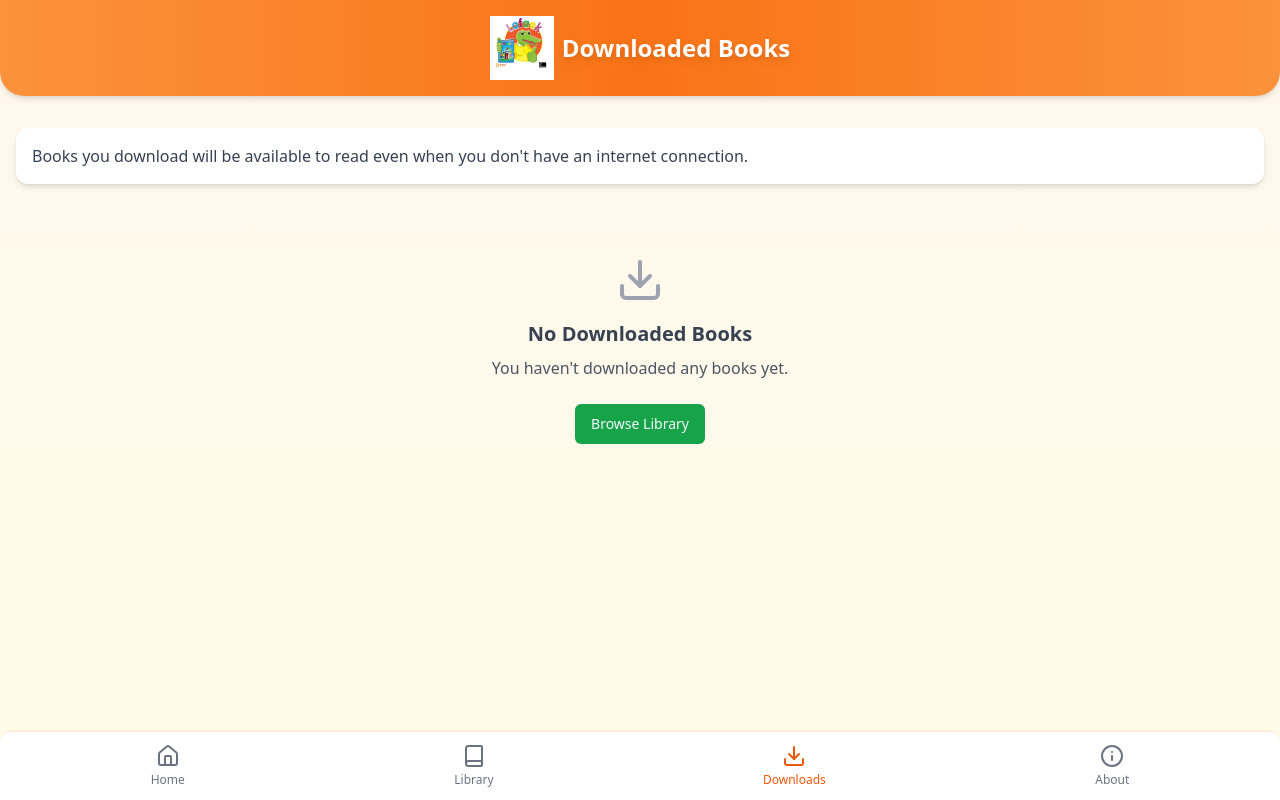
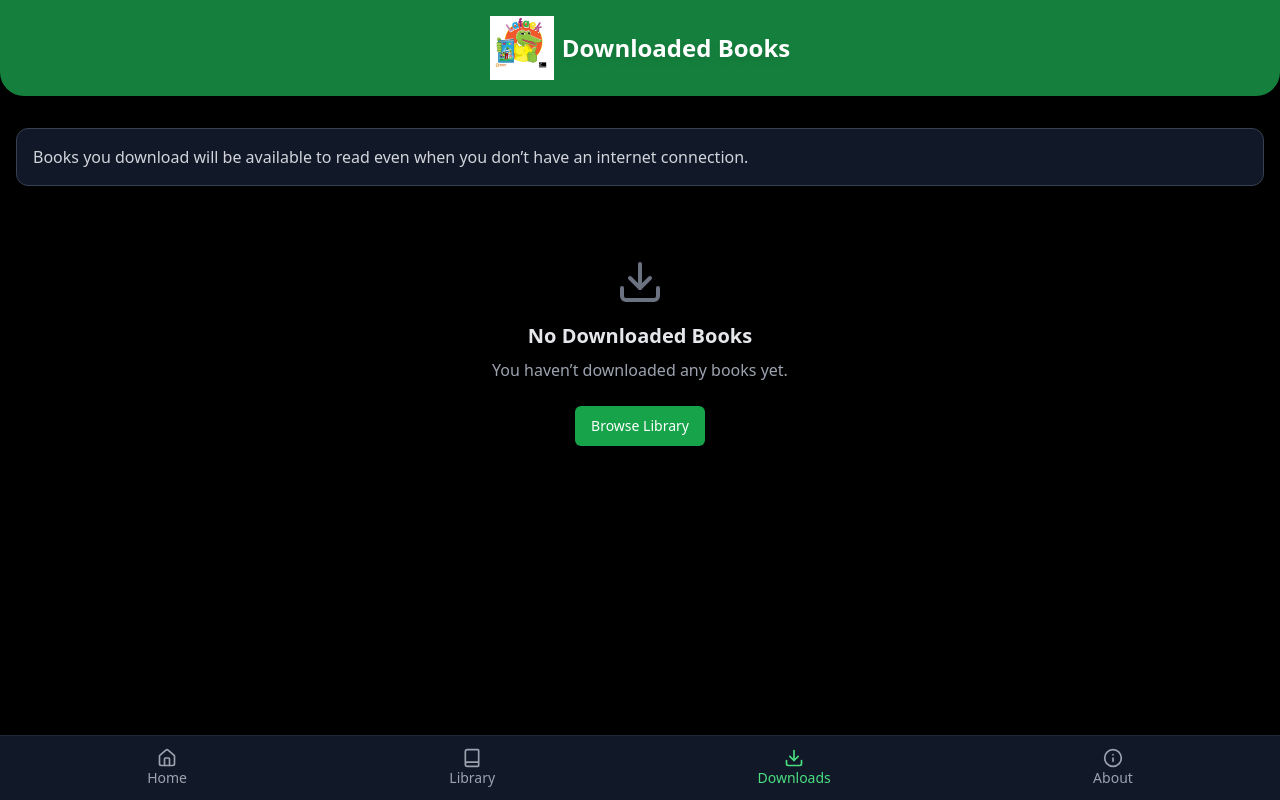
Before and after one commit to ChynaBlueInk/Lafaek-childrens-book-library, a Next.js app: page /downloads in a window 1280 px wide. Built offline with nearby package versions, Linux system fonts and the light colour scheme.

Commit message:
Restyled Downloads page to match site theme

```diff
--- a/app/downloads/page.tsx
+++ b/app/downloads/page.tsx
@@ -1,91 +1,107 @@
-"use client"
+"use client";
 
-import Link from "next/link"
-import Image from "next/image"
-import { Book, Download, Home, Info, Trash2 } from "lucide-react"
-import { useEffect, useState } from "react"
-import { Button } from "@/components/ui/button"
+import Link from "next/link";
+import Image from "next/image";
+import { Book, Download, Home, Info, Trash2 } from "lucide-react";
+import { useEffect, useState } from "react";
+import { Button } from "@/components/ui/button";
 
 interface DownloadedBook {
-  id: number
-  title: string
-  cover: string
-  downloadDate: string
+  id: number;
+  title: string;
+  cover: string;
+  downloadDate: string;
 }
 
 export default function DownloadsPage() {
-  const [downloadedBooks, setDownloadedBooks] = useState<DownloadedBook[]>([])
+  const [downloadedBooks, setDownloadedBooks] = useState<DownloadedBook[]>([]);
 
   // Load from localStorage
   useEffect(() => {
-    const stored = localStorage.getItem("downloads")
+    const stored = localStorage.getItem("downloads");
     if (stored) {
       try {
-        setDownloadedBooks(JSON.parse(stored))
+        setDownloadedBooks(JSON.parse(stored));
       } catch (err) {
-        console.error("Failed to parse downloads:", err)
-        setDownloadedBooks([])
+        console.error("Failed to parse downloads:", err);
+        setDownloadedBooks([]);
       }
     }
-  }, [])
+  }, []);
 
   // Remove a book from downloads
   const handleDelete = (id: number) => {
-    const updated = downloadedBooks.filter(book => book.id !== id)
-    setDownloadedBooks(updated)
-    localStorage.setItem("downloads", JSON.stringify(updated))
-  }
+    const updated = downloadedBooks.filter((book) => book.id !== id);
+    setDownloadedBooks(updated);
+    localStorage.setItem("downloads", JSON.stringify(updated));
+  };
 
   return (
-    <div className="flex flex-col min-h-screen bg-gradient-to-b from-orange-50 to-yellow-50">
+    <div className="flex flex-col min-h-screen bg-black text-white">
       {/* Header */}
-      <header className="w-full bg-gradient-to-r from-orange-400 via-orange-500 to-orange-400 p-4 rounded-b-3xl shadow-md">
+      <header className="w-full bg-green-700 p-4 rounded-b-3xl shadow-md">
         <div className="container mx-auto">
           <div className="flex items-center justify-center">
             <div className="relative h-16 w-16 mr-2">
-              <Image src="/images/lafaek-logo.png" alt="Lafaek Logo" fill className="object-contain" />
+              <Image
+                src="/images/lafaek-logo.png"
+                alt="Lafaek Logo"
+                fill
+                className="object-contain"
+              />
             </div>
-            <h1 className="text-center text-2xl font-bold text-white drop-shadow-md">Downloaded Books</h1>
+            <h1 className="text-center text-2xl font-bold text-white drop-shadow-md">
+              Downloaded Books
+            </h1>
           </div>
         </div>
       </header>
 
-      {/* Main Content */}
+      {/* Info */}
       <main className="flex-1 container mx-auto px-4 py-8">
-        <div className="bg-white rounded-xl p-4 shadow-md mb-6">
-          <p className="text-gray-700">
-            Books you download will be available to read even when you don't have an internet connection.
+        <div className="bg-gray-900 rounded-xl p-4 border border-gray-700 shadow-md mb-6">
+          <p className="text-gray-300">
+            Books you download will be available to read even when you don’t
+            have an internet connection.
           </p>
         </div>
 
+        {/* Downloaded Books */}
         {downloadedBooks.length > 0 ? (
           <div className="grid grid-cols-1 sm:grid-cols-2 md:grid-cols-3 lg:grid-cols-4 gap-6">
             {downloadedBooks.map((book) => (
-              <div key={book.id} className="bg-white rounded-xl shadow-md overflow-hidden border border-orange-200">
+              <div
+                key={book.id}
+                className="bg-gray-900 rounded-xl border border-gray-700 shadow-md"
+              >
                 <div className="flex p-4">
                   <div className="relative w-20 h-28 flex-shrink-0">
                     <Image
                       src={book.cover || "/placeholder.svg"}
                       alt={book.title}
                       fill
-                      className="object-cover rounded-lg border border-orange-200"
+                      className="object-cover rounded-md border border-gray-600"
                     />
                   </div>
                   <div className="ml-4 flex-1">
-                    <h3 className="font-bold text-gray-800">{book.title}</h3>
-                    <p className="text-xs text-gray-500 mt-1">
-                      Downloaded: {new Date(book.downloadDate).toLocaleDateString()}
+                    <h3 className="font-bold text-white">{book.title}</h3>
+                    <p className="text-xs text-gray-400 mt-1">
+                      Downloaded:{" "}
+                      {new Date(book.downloadDate).toLocaleDateString()}
                     </p>
                     <div className="flex mt-3 gap-2">
                       <Link href={`/book/${book.id}`}>
-                        <Button size="sm" className="bg-green-600 hover:bg-green-700">
+                        <Button
+                          size="sm"
+                          className="bg-green-600 hover:bg-green-700 text-white"
+                        >
                           Read
                         </Button>
                       </Link>
                       <Button
                         size="sm"
                         variant="outline"
-                        className="text-red-500 border-red-200 hover:bg-red-50"
+                        className="text-red-400 border-red-300 hover:bg-red-900/20"
                         onClick={() => handleDelete(book.id)}
                       >
                         <Trash2 className="h-4 w-4" />
@@ -98,39 +114,45 @@ export default function DownloadsPage() {
           </div>
         ) : (
           <div className="text-center py-12">
-            <Download className="h-12 w-12 mx-auto text-gray-400 mb-4" />
-            <h2 className="text-xl font-bold text-gray-700 mb-2">No Downloaded Books</h2>
-            <p className="text-gray-600 mb-6">You haven't downloaded any books yet.</p>
+            <Download className="h-12 w-12 mx-auto text-gray-500 mb-4" />
+            <h2 className="text-xl font-bold text-gray-200 mb-2">
+              No Downloaded Books
+            </h2>
+            <p className="text-gray-400 mb-6">
+              You haven’t downloaded any books yet.
+            </p>
             <Link href="/library">
-              <Button className="bg-green-600 hover:bg-green-700">Browse Library</Button>
+              <Button className="bg-green-600 hover:bg-green-700 text-white">
+                Browse Library
+              </Button>
             </Link>
           </div>
         )}
       </main>
 
       {/* Bottom Navigation */}
-      <nav className="sticky bottom-0 w-full bg-white border-t-2 border-orange-100 shadow-lg rounded-t-xl z-50">
+      <nav className="sticky bottom-0 w-full bg-gray-900 border-t border-gray-800 z-50">
         <div className="container mx-auto px-4">
-          <div className="flex justify-around py-3">
-            <Link href="/" className="flex flex-col items-center text-gray-500 hover:text-orange-600">
-              <Home className="h-6 w-6" />
-              <span className="text-xs mt-1">Home</span>
+          <div className="flex justify-around py-3 text-gray-400 text-sm">
+            <Link href="/" className="flex flex-col items-center hover:text-white">
+              <Home className="h-5 w-5" />
+              Home
             </Link>
-            <Link href="/library" className="flex flex-col items-center text-gray-500 hover:text-orange-600">
-              <Book className="h-6 w-6" />
-              <span className="text-xs mt-1">Library</span>
+            <Link href="/library" className="flex flex-col items-center hover:text-white">
+              <Book className="h-5 w-5" />
+              Library
             </Link>
-            <Link href="/downloads" className="flex flex-col items-center text-orange-600">
-              <Download className="h-6 w-6" />
-              <span className="text-xs mt-1">Downloads</span>
+            <Link href="/downloads" className="flex flex-col items-center text-green-400">
+              <Download className="h-5 w-5" />
+              Downloads
             </Link>
-            <Link href="/about" className="flex flex-col items-center text-gray-500 hover:text-orange-600">
-              <Info className="h-6 w-6" />
-              <span className="text-xs mt-1">About</span>
+            <Link href="/about" className="flex flex-col items-center hover:text-white">
+              <Info className="h-5 w-5" />
+              About
             </Link>
           </div>
         </div>
       </nav>
     </div>
-  )
+  );
 }
```
